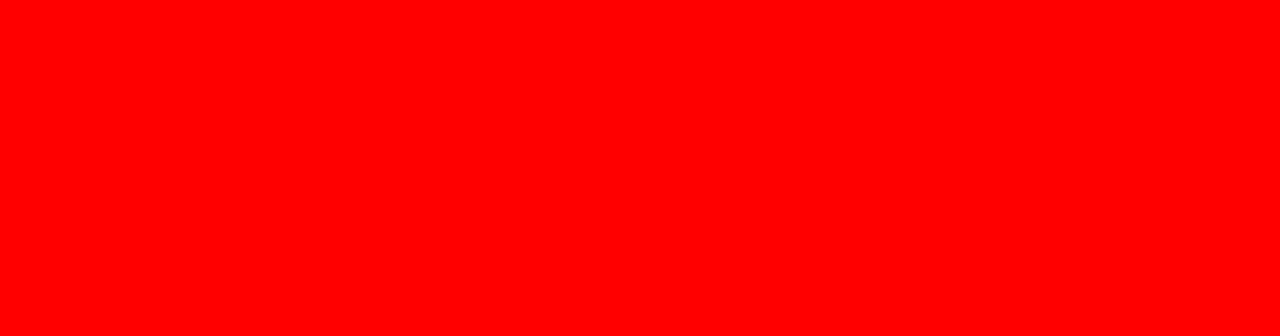
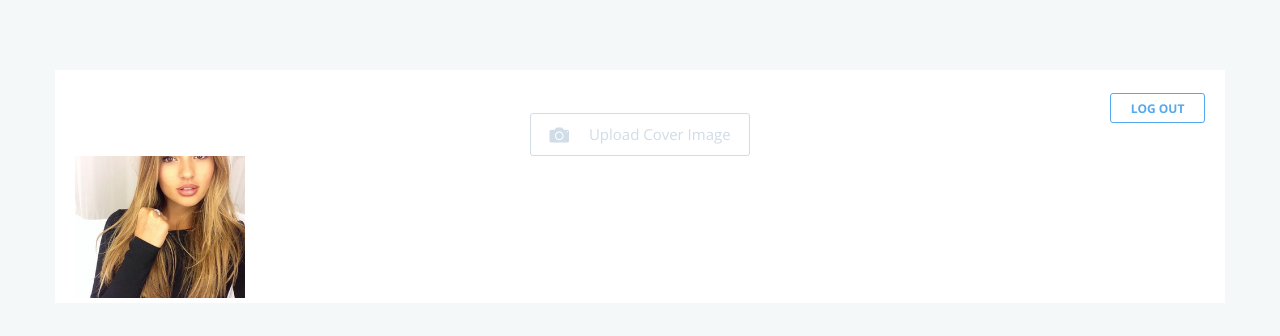
Before and after one commit to julionienow/julionienow.github.io, a website: page index.html in a window 1280 px wide. Drawn offline with nearby package versions, Linux system fonts and the light colour scheme; files that its build step writes are made by us from their sources.

Commit message:
started header desktop page, worked for 2h

```diff
--- a/index.html
+++ b/index.html
@@ -14,28 +14,47 @@
 
 		<link type="text/css" rel="stylesheet" href="assets/css/main.css"/>
 
+		<link type="text/css" rel="stylesheet" href="http://code.ionicframework.com/ionicons/2.0.1/css/ionicons.min.css"/>
+
+		<link href="https://fonts.googleapis.com/css?family=Open+Sans:300,400,700" rel="stylesheet">
 
 	</head>
 
 	<body>
 
-		<header>
 
-			<!-- header -->
 
-		</header>
+		<div class="container">
 
-		<section>
+			<header>
 
-			<!-- body -->
+				<div class="header_logout">
 
-		</section>
+					<button>LOG OUT</button>
 
-		<footer>
+				</div>
 
-			<!-- footer -->
+				<div class="header_attach">
 
-		</footer>
+					<button class="ion-camera">Upload Cover Image</button>
+
+				</div>
+
+				<div class="header_bottom">
+
+					<div class="header_bottom_profile-image">
+
+						<img src="profile_image.jpg" alt="profile_image" title="profile_image">
+
+					</div>
+
+				</div>
+
+			</header>
+
+		</div>
+
+
 
 
 		<script src="node_modules/jquery/dist/jquery.min.js"></script>
--- a/js/main.js
+++ b/js/main.js
@@ -1,3 +1 @@
 const a = "test";
-
-alert (a);
--- a/sass/header.scss
+++ b/sass/header.scss
@@ -0,0 +1,65 @@
+header {
+	background-color: #fff;
+	padding-top: 23px;
+}
+
+.container {
+	max-width: 1170px;
+	margin: 0 auto;
+	margin-top: 70px;
+
+
+	> * {
+		padding-left: 20px;
+		padding-right: 20px;
+	 }
+}
+
+.header_logout {
+	float: right;
+	button {
+		width: 95px;
+		height: 30px;
+		background-color: #fff;
+		color: #55a9ee;
+		border: 1px solid #55a9ee;
+		border-radius: 3px;
+		cursor: pointer;
+		font-weight: bold;
+		font-size: 12px;
+	}
+}
+
+.header_attach {
+
+	display: block;
+    margin: 0 auto;
+    width: 220px;
+
+	button {
+		width: 220px;
+		height: 43px;
+		background-color: transparent;
+		color: #d0dce7;
+		border: 1px solid #d0dce7;
+		border-radius: 3px;
+		cursor: pointer;
+		font-size: 15px;
+		margin-top: 20px;
+		background-color: #fff;
+
+		&:before {
+			margin-right: 20px;
+   			font-size: 24px;
+    		vertical-align: sub;
+		}
+	}
+}
+
+.header_bottom_profile-image {
+
+	img {
+		max-width: 170px;
+		max-height: 170px;
+	}
+}
--- a/sass/main.scss
+++ b/sass/main.scss
@@ -1,13 +1,14 @@
 @import "header.scss";
-
-body {
-	background-color: red;
-}
 
 * {
 margin: 0;
 padding: 0;
 box-sizing: border-box;
 -moz-box-sizing: border-box;
-background-color: red;
+font-family: 'Open Sans', sans-serif;
 }
+
+
+body {
+	background-color: #f5f8f9;
+}
```
Also changed, not shown: profile_image.jpg (added).
